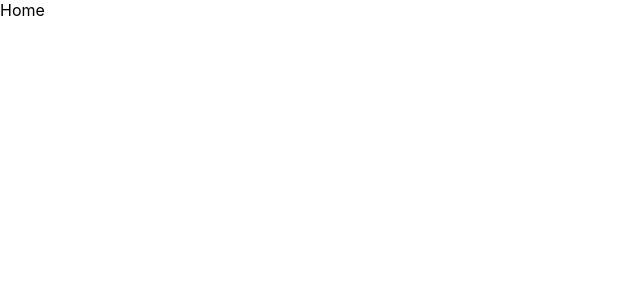
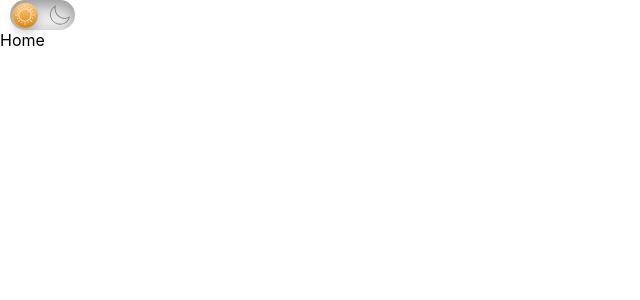
Before and after one commit to itsimoes/react-multistep-form, a React (Create React App) app: page / in a window 1280 px wide. Shown: the top 300 px of the page, without its empty margins (0-640 px from the left). Built offline with nearby package versions, Linux system fonts and the light colour scheme.

Commit message:
adicionado botão DarkMode ao App.tsx

```diff
--- a/package.json
+++ b/package.json
@@ -10,6 +10,7 @@
     "@types/node": "^16.18.53",
     "@types/react": "^18.2.22",
     "@types/react-dom": "^18.2.7",
+    "node-sass": "^7.0.3",
     "react": "^18.2.0",
     "react-dom": "^18.2.0",
     "react-scripts": "5.0.1",
--- a/src/App.tsx
+++ b/src/App.tsx
@@ -1,9 +1,13 @@
 import "./App.css";
+import DarkMode from "./Components/Darkmode/Darkmode";
 import Home from "./Components/Home/Home";
 
 function App() {
   return (
-    <Home />
+    <div>
+      <DarkMode />  {/* teste */}
+      <Home />
+    </div>
   );
 }
 
--- a/src/Components/Darkmode/Darkmode.tsx
+++ b/src/Components/Darkmode/Darkmode.tsx
@@ -1,6 +1,6 @@
 import React from "react";
-import { ReactComponent as Sun } from "./Sun.svg";
-import { ReactComponent as Moon } from "./Moon.svg";
+import { ReactComponent as Sun } from "../../Assets/Images/Sun.svg";
+import { ReactComponent as Moon } from "../../Assets/Images/Moon.svg";
 import "./style.scss";
 
 const DarkMode = () => {
```
Also changed, not shown: 1 other file (tests, documents, lock files or other folders).
